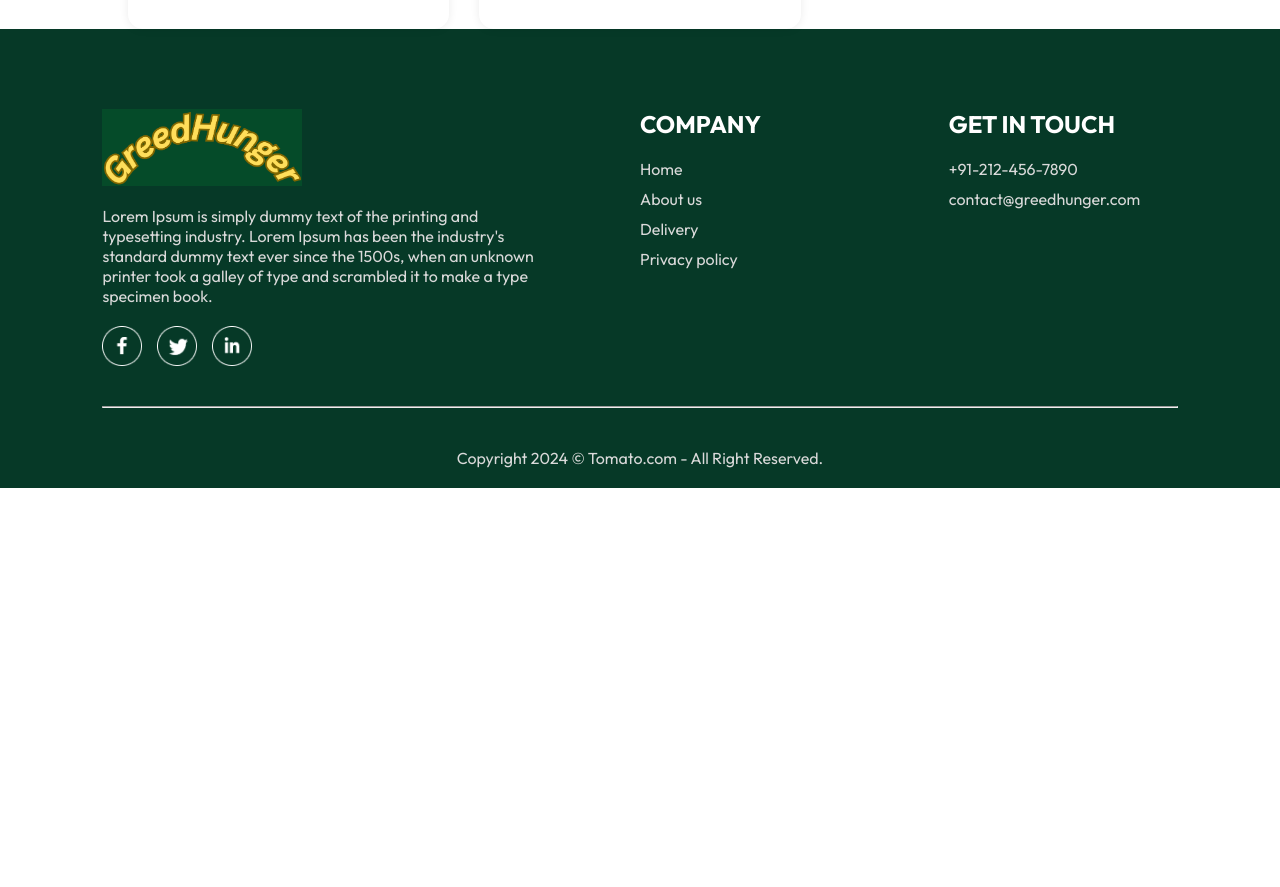
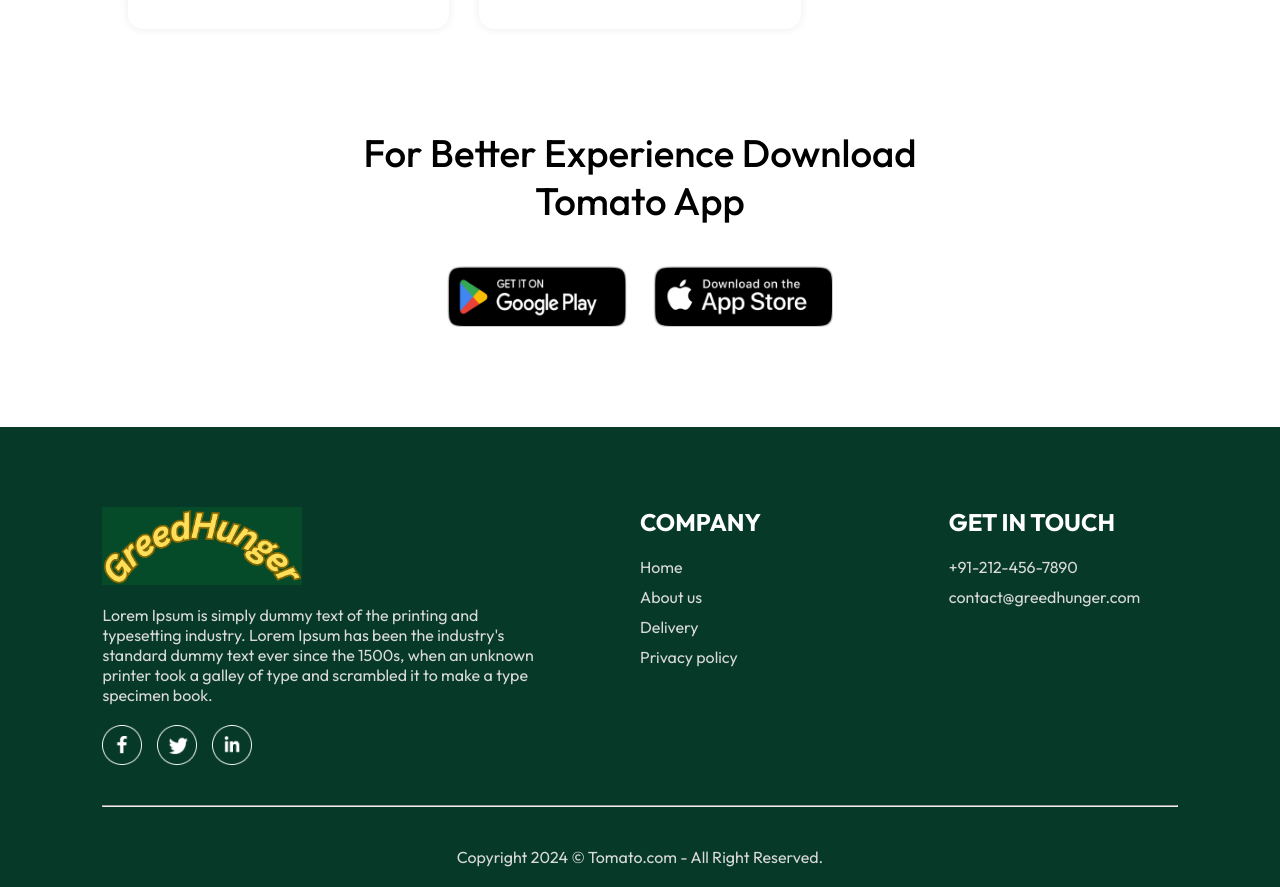
Before and after one commit to kaayush163/MERN_FoodyFarm_FoodOrdering, a React (Vite) app in the folder client/: page / in a window 1280 px wide. Shown: the part 5500-6387 px from the top of the page. Before the commit the page ends 5988 px from the top, so only its background shows below. Built offline with nearby package versions, Linux system fonts and the light colour scheme.

Commit message:
AppDownload Component built

```diff
--- /dev/null
+++ b/client/src/components/AppDownload/AppDownload.css
@@ -0,0 +1,21 @@
+.app-download {
+  margin: 100px auto;
+  font-size: max(3vw, 20px);
+  text-align: center;
+  font-weight: 500;
+}
+.app-download-platforms {
+  display: flex;
+  justify-content: center;
+  gap: max(2vw, 10px);
+  margin-top: 40px;
+}
+.app-download-platforms img {
+  width: max(30vw, 120px);
+  max-width: 180px;
+  transition: 0.5s;
+  cursor: pointer;
+}
+.app-download-platforms img:hover {
+  transform: scale(1.05);
+}
--- /dev/null
+++ b/client/src/components/AppDownload/AppDownload.jsx
@@ -0,0 +1,20 @@
+import React from "react";
+import "./AppDownload.css";
+import { assets } from "../../assets/assets";
+
+const AppDownload = () => {
+  return (
+    <div className="app-download" id="app-download">
+      <p>
+        For Better Experience Download <br />
+        Tomato App
+      </p>
+      <div className="app-download-platforms">
+        <img src={assets.play_store} alt="" />
+        <img src={assets.app_store} alt="" />
+      </div>
+    </div>
+  );
+};
+
+export default AppDownload;
--- a/client/src/pages/Home/Home.jsx
+++ b/client/src/pages/Home/Home.jsx
@@ -3,6 +3,8 @@
 import Header from "../../components/Header/Header";
 import ExploreMenu from "../../components/ExploreMenu/ExploreMenu";
 import FoodDisplay from "../../components/FoodDisplay/FoodDisplay";
+import AppDownload from "../../components/AppDownload/AppDownload";
+
 const Home = () => {
   const [category, setCategory] = useState("All");
   return (
@@ -10,6 +12,7 @@
       <Header />
       <ExploreMenu category={category} setCategory={setCategory} />
       <FoodDisplay category={category} />
+      <AppDownload />
     </div>
   );
 };
```
